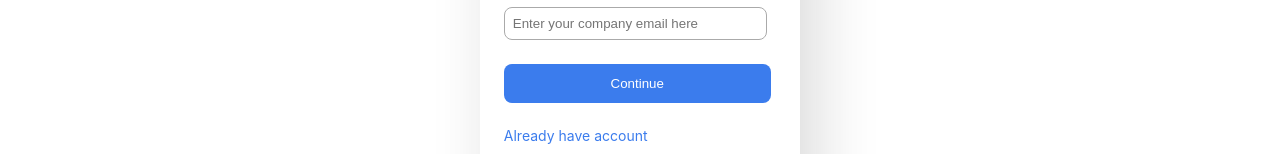
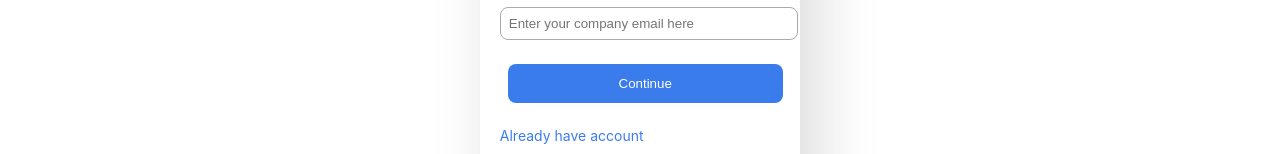
Before and after one commit to hafeezo/Fastra-Webclient-Frontend, a React (Create React App) app: page / in a window 1280 px wide. Shown: the part 459-613 px from the top of the page. Built offline with nearby package versions, Linux system fonts and the light colour scheme; the HTML template or start-up script is replaced by a standard one.

Commit message:
form update

```diff
--- a/src/App.js
+++ b/src/App.js
@@ -10,8 +10,8 @@ function App() {
     <Router>
       <Navbar/>
       <Switch>
-  <Route exact path="/" component={RegForm} />
-  <Route path="/login" component={Login} />
+  <Route exact path="/" component={RegForm}/>
+  <Route path="/login" component={Login}/>
 </Switch>
 
       <Footer/>
--- a/src/components/RegForm.css
+++ b/src/components/RegForm.css
@@ -36,7 +36,7 @@ font-weight: 600;
 margin-top: 1.5rem;
 }
 .inpt{
-width: 90%;
+width: 100%;
 padding: 8px;
 border-radius: 0.5rem;
 border: 1px solid #aaaaaa;
@@ -86,7 +86,7 @@ margin-top: -0.3rem;
 .lbl3{
 font-size: 14px;
 font-weight: 600;
-margin-top: -1rem;
+margin-top: 1.2rem;
 }
 .goin{
 font-size: 14px;
@@ -115,6 +115,7 @@ width: 98%;
 border: none;
 border-radius: 0.5rem;
 text-decoration: none;
+margin-left: 0.5rem;
 }
 .butn a:link{
 color: #fff;
@@ -155,8 +156,8 @@ font-size: 14px;
 }
 .togbutn {
 position: absolute;
-top: 7.4rem;
-right: 50px;
+top: 7.6rem;
+right: 60px;
 transform: translateY(-50%);
 border: none;
 background-color: transparent;
@@ -166,9 +167,10 @@ outline: none;
 }
 .password-criteria li {
 color: grey;
-font-size: 10px;
+font-size: 14px;
 line-height: 15px;
 margin-left: -1.5rem;
+margin-top: 0.5rem;
 }
 
 .password-criteria li.fulfilled {
```
